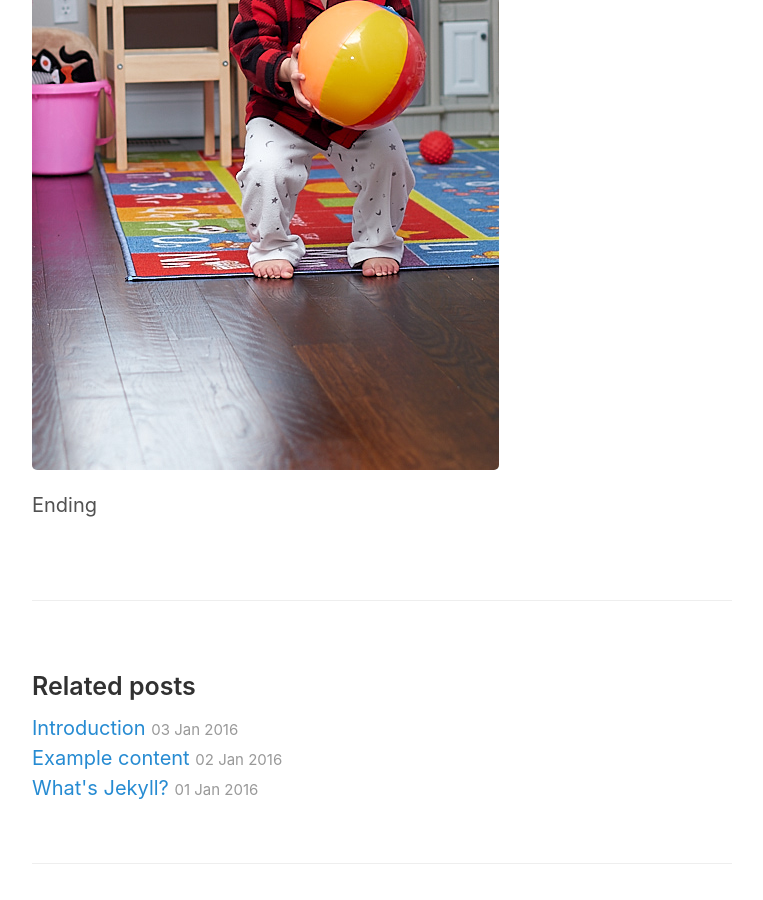
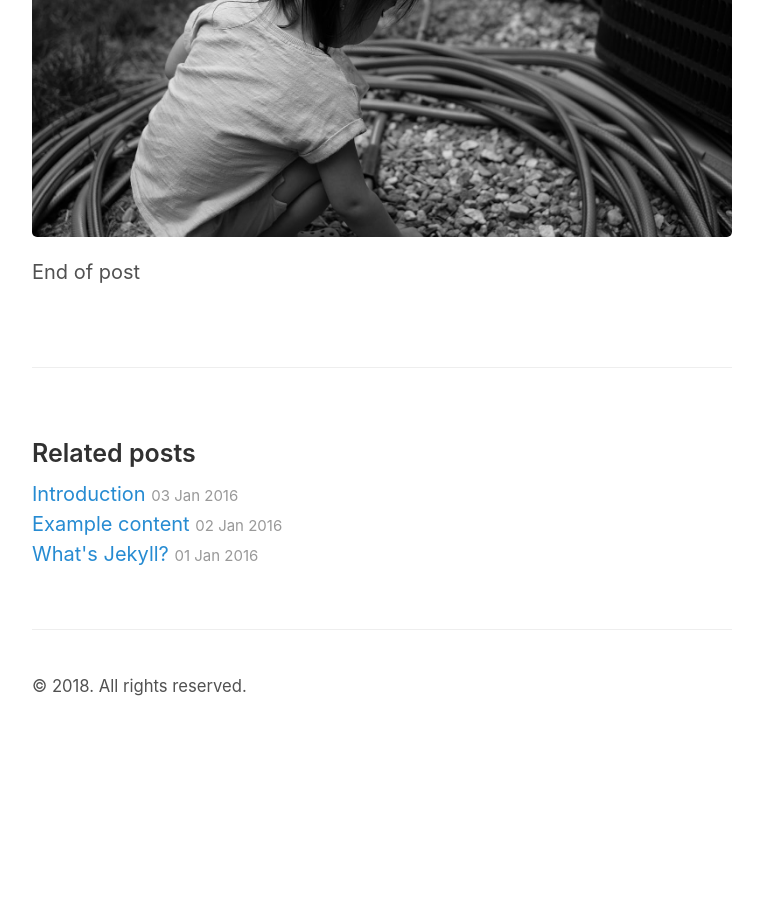
Before and after one commit to bobcuzi/bobcuzi.github.io, a Jekyll site: the page built from _posts/2017-04-10-Hello-World.md, in a window 1280 px wide and 900 px high, scrolled down 998 px. Shown: the whole window, without its empty margins (258-1021 px from the left). Built offline with Jekyll 4.4.1, drawn with Linux system fonts in a browser that asks for light colours; after the commit the page ends 1738 px from its top, so only the background shows below that.

```diff
--- a/_posts/2017-04-10-Hello-World.md
+++ b/_posts/2017-04-10-Hello-World.md
@@ -7,9 +7,9 @@ Writing a hello world here:
 
 
 
-![My helpful screenshot]({{ "/assets/Mila_700_sharpened.jpg" | absolute_url }})
+![Mila]({{ "/assets/Mila_700_sharpened.jpg" | absolute_url }})
 
 
-![My helpful screenshot]({{ "/assets/Mila_2.jpg" | absolute_url }})
+![Mila's]({{ "/assets/Mila.jpg" | absolute_url }})
 
-Ending
+End of post
```
Also changed, not shown: assets/Mila.jpg (added).
